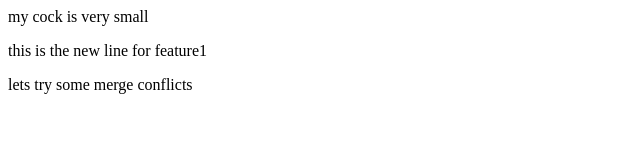
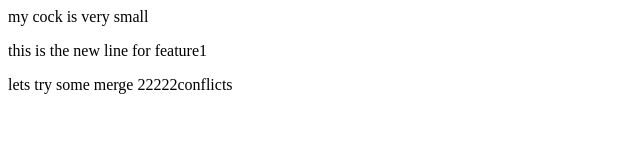
Before and after one commit to shaihipulao/localtogithub, a plain HTML site: page index.html in a window 1280 px wide. Shown: the full height of the page, 0-640 px from the left. Drawn offline with Linux system fonts and the light colour scheme.

Commit message:
cbuttufk

```diff
--- a/index.html
+++ b/index.html
@@ -1,3 +1,3 @@
 <p> my cock is very small </p>
 <p> this is the new line for feature1 </p>
-<p> lets try some merge conflicts</p>
+<p> lets try some merge 22222conflicts</p>
```
